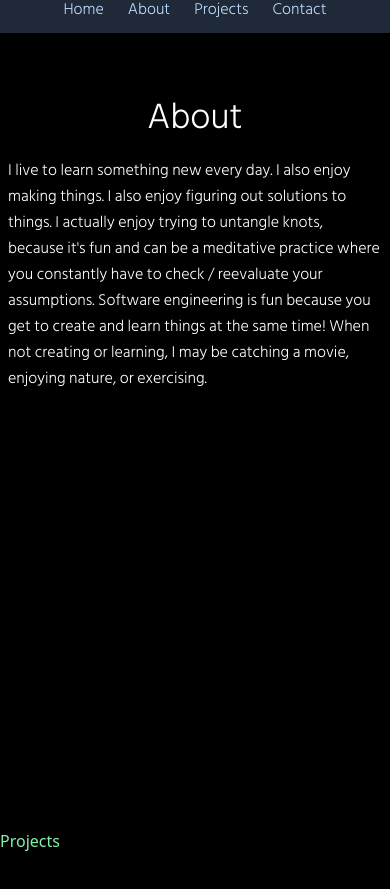
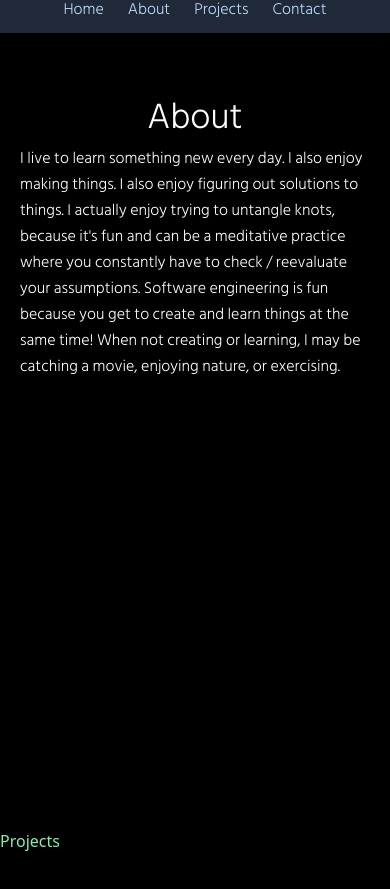
Before and after one commit to MwaniN/profile-page, a React (Vite) app: page / in a window 390 px wide. Shown: the part 859-1748 px from the top of the page. Built offline with nearby package versions, Linux system fonts and the light colour scheme.

Commit message:
Responsiveness for text box

```diff
--- a/src/routes/SubPageFolder/About.tsx
+++ b/src/routes/SubPageFolder/About.tsx
@@ -15,8 +15,8 @@ const About = () => {
 
   return (<div id="about" className='min-h-screen min-w-screen'>
     <Header />
-<div className='text-4xl md:text-5xl lg:text-6xl text-white m-auto w-min font-hindSilliguri font-thin mt-16'>About</div>
-<div className='text-base tracking-normal text-left text-wrap text-white font-hindSilliguri font-thin leading-relaxed mx-2 mt-5'>
+<div className='text-4xl md:text-5xl lg:text-6xl text-white m-auto w-min font-hindSilliguri font-thin mt-16 md:mb-8'>About</div>
+<div className='text-base tracking-normal lg:w-1/3 md:m-auto text-left text-wrap text-white font-hindSilliguri font-thin leading-relaxed mx-2 sm:mt-8 px-3 py-2'>
   I live to learn something new every day. I also enjoy making things.
   I also enjoy figuring out solutions to things. I actually enjoy trying to untangle knots, because it's fun and can be a meditative practice where you constantly have to
   check / reevaluate your assumptions. Software engineering is fun because you get to create and learn things at the same time! When not creating or learning,
```
